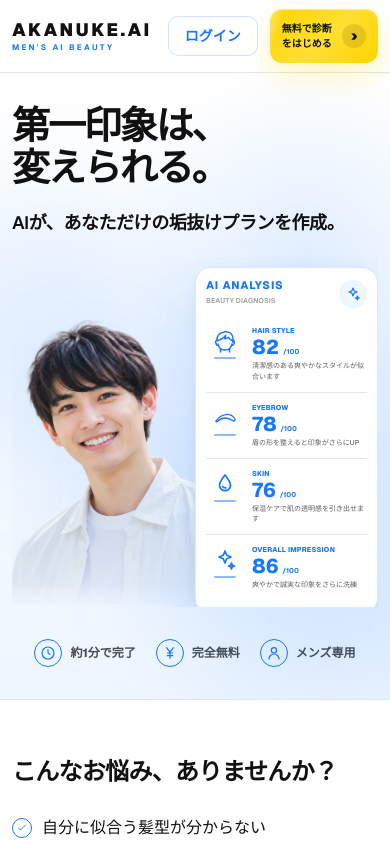
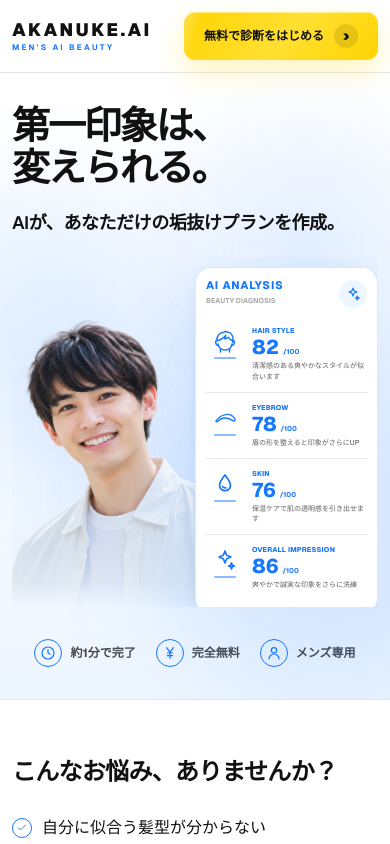
Before and after one commit to mori10tech/akanuke-ai, a Next.js app: page / in a window 390 px wide. Shown: the top 844 px of the page. Built offline with nearby package versions, Linux system fonts and the light colour scheme.

Commit message:
style: トップヘッダーの診断CTAを強調

```diff
--- a/app/globals.css
+++ b/app/globals.css
@@ -734,3 +734,20 @@ a {
     transition-duration: 0.01ms !important;
   }
 }
+
+.header-diagnosis-button {
+  min-height: 44px;
+  border-radius: 10px;
+  padding-inline: 18px;
+  font-size: 12px;
+  white-space: nowrap;
+}
+
+@media (max-width: 767px) {
+  .header-diagnosis-button {
+    min-height: 48px;
+    padding-inline: 20px;
+    border-radius: 11px;
+    font-size: 12px;
+  }
+}
--- a/app/page.tsx
+++ b/app/page.tsx
@@ -338,17 +338,10 @@ export default function Home() {
             </a>
           </nav>
 
-          <div className="flex items-center gap-3 sm:gap-4">
-  <Link
-  href="/login"
-  className="inline-flex min-h-[40px] items-center justify-center whitespace-nowrap rounded-[10px] border border-[#1677FF]/20 bg-white px-4 text-sm font-bold text-[#1677FF] transition hover:border-[#1677FF]/40 hover:bg-[#EEF6FF]"
->
-  ログイン
-</Link>
-
+          <div className="flex items-center">
   <Link
     href="/upload"
-  className="primary-button compact-button"
+    className="primary-button header-diagnosis-button"
   >
     <span>無料で診断をはじめる</span>
 
```
Lines whose indentation alone changed are shown as unchanged.
